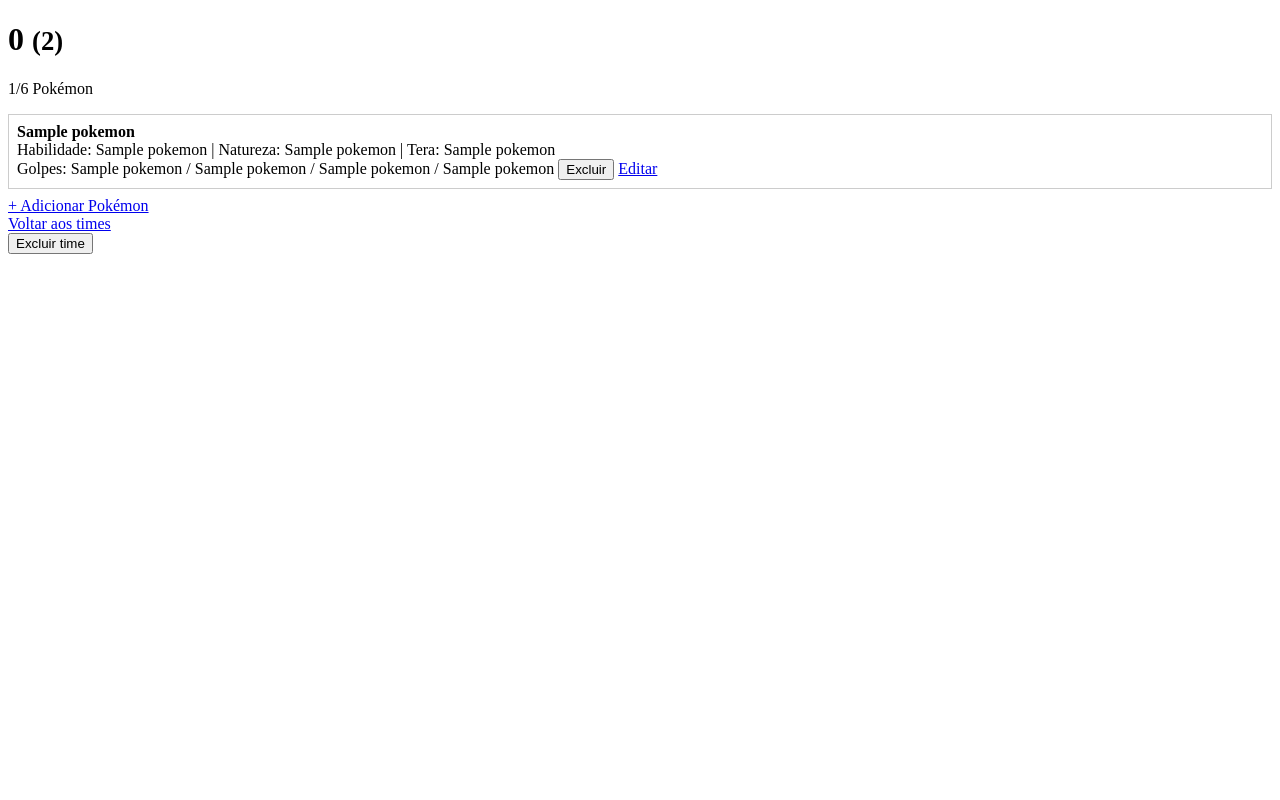
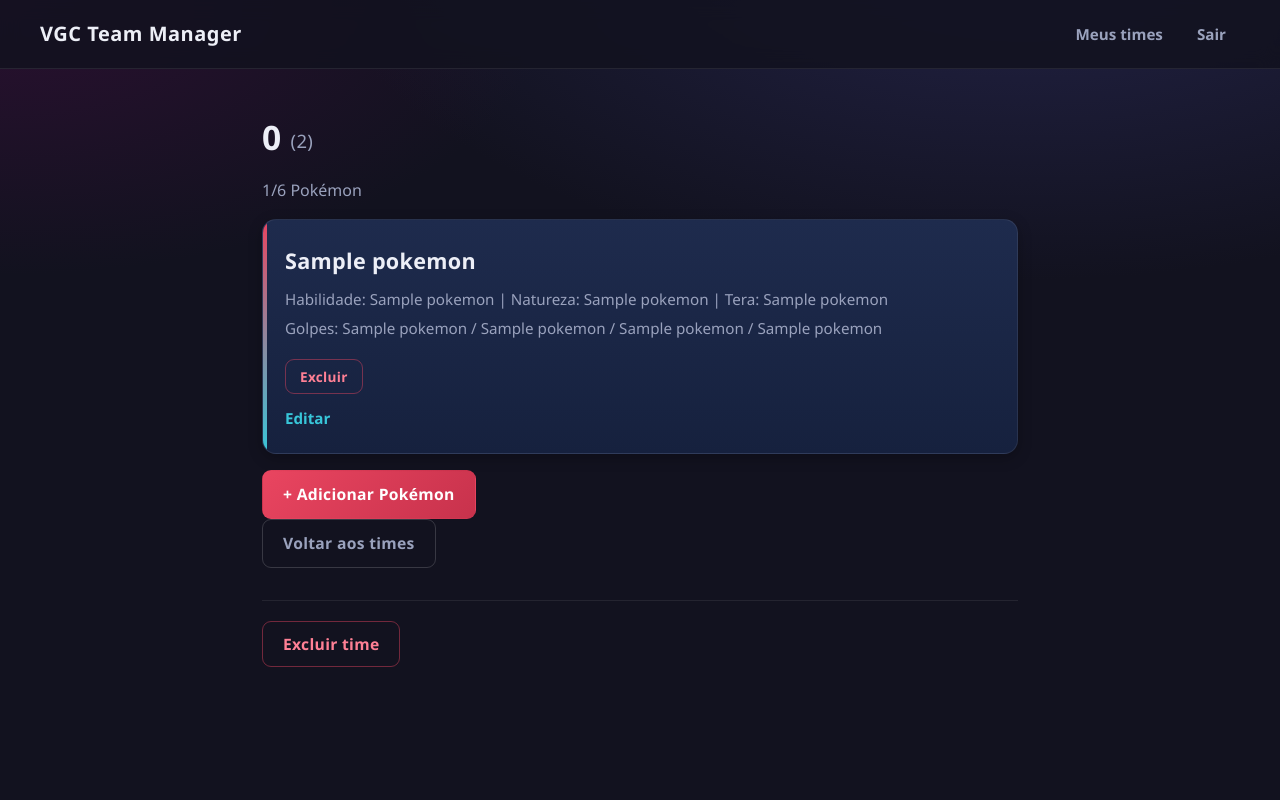
Before and after one commit to joaonetrebka/vgc-team-manager, a Flask app: template templates/time_detalhe.html in a window 1280 px wide. Run offline with Flask 3, Linux system fonts and the light colour scheme; the visitor is signed in with stand-in values (Sample User, id 1); the template is opened without the code that fills it: most values are stand-ins (such as "Sample title", 1, 10 or a date in 2020).

Commit message:
Melhora visual com CSS

```diff
--- a/app.py
+++ b/app.py
@@ -10,7 +10,9 @@
 
 @app.route("/")
 def home():
-    return "VGC Team Manager is running!"
+    if "id_usuario" in session:
+        return redirect("/times")
+    return redirect("/login")
 
 #ROTA CADASTRO
 @app.route("/cadastro", methods=["GET", "POST"])
--- a/static/css/style.css
+++ b/static/css/style.css
@@ -0,0 +1,490 @@
+/* ==========================================================================
+   VGC Team Manager — tema dark competitivo
+   CSS puro, sem frameworks. Organizado por: tokens, base, layout,
+   componentes (forms, botões, cards) e responsividade.
+   ========================================================================== */
+
+/* --------------------------------------------------------------------------
+   1. Tokens de design (variáveis)
+   -------------------------------------------------------------------------- */
+:root {
+  /* Fundos e superfícies */
+  --bg:           #12121f;
+  --bg-2:         #1a1a2e;
+  --surface:      #16213e;
+  --surface-2:    #1e2b4d;
+  --surface-3:    #24325a;
+
+  /* Acentos */
+  --accent:       #e94560;
+  --accent-hover: #ff5d78;
+  --accent-soft:  rgba(233, 69, 96, 0.14);
+  --cyan:         #38c6d9;   /* destaque secundário (tera, detalhes) */
+
+  /* Texto */
+  --text:         #edeff7;
+  --text-muted:   #9aa2bd;
+  --text-faint:   #6b7396;
+
+  /* Bordas e sombras */
+  --border:       rgba(255, 255, 255, 0.08);
+  --border-strong:rgba(255, 255, 255, 0.16);
+  --shadow:       0 10px 30px rgba(0, 0, 0, 0.35);
+  --shadow-sm:    0 4px 14px rgba(0, 0, 0, 0.25);
+
+  --radius:       14px;
+  --radius-sm:    9px;
+  --ring:         0 0 0 3px rgba(233, 69, 96, 0.35);
+}
+
+/* --------------------------------------------------------------------------
+   2. Reset e base
+   -------------------------------------------------------------------------- */
+*,
+*::before,
+*::after {
+  box-sizing: border-box;
+}
+
+html {
+  -webkit-text-size-adjust: 100%;
+}
+
+body {
+  margin: 0;
+  min-height: 100vh;
+  font-family: "Segoe UI", system-ui, -apple-system, Roboto, Helvetica, Arial,
+    sans-serif;
+  color: var(--text);
+  line-height: 1.6;
+  background: radial-gradient(1200px 600px at 80% -10%, #24244a 0%, transparent 60%),
+    radial-gradient(1000px 500px at 0% 0%, #2a1030 0%, transparent 55%),
+    var(--bg);
+  background-attachment: fixed;
+}
+
+a {
+  color: var(--accent-hover);
+  text-decoration: none;
+  transition: color 0.15s ease;
+}
+
+a:hover {
+  color: #ff9bab;
+}
+
+h1,
+h2,
+h3 {
+  line-height: 1.2;
+  letter-spacing: 0.3px;
+  margin: 0 0 0.6em;
+}
+
+h1 {
+  font-size: clamp(1.5rem, 1.1rem + 2vw, 2.1rem);
+  font-weight: 700;
+}
+
+h1 small {
+  font-size: 0.55em;
+  font-weight: 500;
+  color: var(--text-muted);
+  vertical-align: middle;
+}
+
+:focus-visible {
+  outline: 2px solid var(--accent-hover);
+  outline-offset: 2px;
+}
+
+/* --------------------------------------------------------------------------
+   3. Cabeçalho e navegação
+   -------------------------------------------------------------------------- */
+header {
+  position: sticky;
+  top: 0;
+  z-index: 10;
+  display: flex;
+  flex-wrap: wrap;
+  align-items: center;
+  justify-content: space-between;
+  gap: 12px 20px;
+  padding: 14px clamp(16px, 4vw, 40px);
+  background: rgba(18, 18, 31, 0.85);
+  backdrop-filter: blur(10px);
+  border-bottom: 1px solid var(--border);
+}
+
+.logo {
+  margin: 0;
+  font-size: 1.25rem;
+  font-weight: 800;
+  letter-spacing: 0.5px;
+  color: var(--text);
+  white-space: nowrap;
+}
+
+header nav {
+  display: flex;
+  gap: 6px;
+  flex-wrap: wrap;
+}
+
+header nav a {
+  position: relative;
+  padding: 8px 14px;
+  border-radius: var(--radius-sm);
+  color: var(--text-muted);
+  font-weight: 600;
+  font-size: 0.95rem;
+  transition: color 0.15s ease, background 0.15s ease;
+}
+
+header nav a:hover {
+  color: var(--text);
+  background: var(--surface-2);
+}
+
+/* --------------------------------------------------------------------------
+   4. Layout principal
+   -------------------------------------------------------------------------- */
+main {
+  width: 100%;
+  max-width: 820px;
+  margin: 0 auto;
+  padding: clamp(24px, 5vw, 48px) clamp(16px, 4vw, 32px) 64px;
+}
+
+main > p {
+  color: var(--text-muted);
+}
+
+/* Telas de autenticação (login e cadastro): conteúdo centralizado na página.
+   Escopo restrito pelo action do form para não afetar os demais formulários. */
+main:has(form[action="/login"]),
+main:has(form[action="/cadastro"]) {
+  display: flex;
+  flex-direction: column;
+  align-items: center;
+  justify-content: center;
+  min-height: calc(100vh - 150px);
+  text-align: center;
+}
+
+main:has(form[action="/login"]) .formulario,
+main:has(form[action="/cadastro"]) .formulario {
+  width: min(420px, 100%);
+  margin-bottom: 20px;
+}
+
+/* --------------------------------------------------------------------------
+   5. Formulários
+   -------------------------------------------------------------------------- */
+.formulario {
+  display: flex;
+  flex-direction: column;
+  gap: 14px;
+  max-width: 420px;
+  margin: 0 0 20px;
+  padding: 28px;
+  background: linear-gradient(180deg, var(--surface-2), var(--surface));
+  border: 1px solid var(--border);
+  border-radius: var(--radius);
+  box-shadow: var(--shadow);
+}
+
+/* Os templates usam <br> entre campos; escondemos para o gap do flex mandar */
+.formulario br {
+  display: none;
+}
+
+input,
+select {
+  width: 100%;
+  padding: 12px 14px;
+  font-size: 1rem;
+  font-family: inherit;
+  color: var(--text);
+  background: var(--bg-2);
+  border: 1px solid var(--border-strong);
+  border-radius: var(--radius-sm);
+  transition: border-color 0.15s ease, box-shadow 0.15s ease,
+    background 0.15s ease;
+}
+
+input::placeholder {
+  color: var(--text-faint);
+}
+
+input:focus,
+select:focus {
+  outline: none;
+  border-color: var(--accent);
+  background: #191a2e;
+  box-shadow: var(--ring);
+}
+
+select {
+  cursor: pointer;
+  appearance: none;
+  background-image: linear-gradient(45deg, transparent 50%, var(--text-muted) 50%),
+    linear-gradient(135deg, var(--text-muted) 50%, transparent 50%);
+  background-position: calc(100% - 20px) center, calc(100% - 15px) center;
+  background-size: 5px 5px, 5px 5px;
+  background-repeat: no-repeat;
+  padding-right: 40px;
+}
+
+select option {
+  background: var(--surface);
+  color: var(--text);
+}
+
+/* --------------------------------------------------------------------------
+   6. Botões e links de ação
+   -------------------------------------------------------------------------- */
+button,
+.btn {
+  display: inline-flex;
+  align-items: center;
+  justify-content: center;
+  gap: 8px;
+  padding: 11px 20px;
+  font-size: 0.98rem;
+  font-weight: 700;
+  font-family: inherit;
+  letter-spacing: 0.3px;
+  color: #fff;
+  background: linear-gradient(135deg, var(--accent), #c8324c);
+  border: 1px solid transparent;
+  border-radius: var(--radius-sm);
+  cursor: pointer;
+  text-decoration: none;
+  white-space: nowrap;
+  transition: transform 0.12s ease, box-shadow 0.15s ease, background 0.15s ease,
+    border-color 0.15s ease, color 0.15s ease;
+}
+
+button:hover,
+.btn:hover {
+  background: linear-gradient(135deg, var(--accent-hover), var(--accent));
+  color: #fff;
+  box-shadow: 0 8px 20px rgba(233, 69, 96, 0.35);
+  transform: translateY(-2px);
+}
+
+button:active,
+.btn:active {
+  transform: translateY(0);
+  box-shadow: none;
+}
+
+/* Variante secundária: contorno discreto (voltar, cancelar) */
+.btn-secundario {
+  background: transparent;
+  color: var(--text-muted);
+  border-color: var(--border-strong);
+}
+
+.btn-secundario:hover {
+  background: var(--surface-2);
+  color: var(--text);
+  border-color: var(--border-strong);
+  box-shadow: var(--shadow-sm);
+}
+
+/* Variante de perigo: ações destrutivas (excluir) */
+.btn-danger {
+  background: transparent;
+  color: #ff8095;
+  border-color: rgba(233, 69, 96, 0.45);
+}
+
+.btn-danger:hover {
+  background: var(--accent);
+  color: #fff;
+  border-color: var(--accent);
+  box-shadow: 0 8px 20px rgba(233, 69, 96, 0.3);
+}
+
+/* Link de ação enxuto dentro dos cards (ex.: Editar) */
+.btn-link {
+  font-weight: 600;
+  color: var(--cyan);
+}
+
+.btn-link:hover {
+  color: #7fe4f0;
+  text-decoration: underline;
+}
+
+/* Espaçamento entre botões/links de ação vizinhos */
+.btn + .btn,
+.btn + a,
+a + .btn {
+  margin-left: 8px;
+}
+
+/* --------------------------------------------------------------------------
+   7. Mensagens de feedback
+   -------------------------------------------------------------------------- */
+.mensagem:empty {
+  display: none;
+}
+
+.mensagem {
+  margin: 4px 0 16px;
+  padding: 12px 16px;
+  max-width: 420px;
+  color: #ffc2cd;
+  background: var(--accent-soft);
+  border: 1px solid rgba(233, 69, 96, 0.35);
+  border-left: 4px solid var(--accent);
+  border-radius: var(--radius-sm);
+  font-size: 0.95rem;
+}
+
+/* --------------------------------------------------------------------------
+   8. Lista de times
+   -------------------------------------------------------------------------- */
+main ul {
+  list-style: none;
+  margin: 0 0 24px;
+  padding: 0;
+  display: grid;
+  gap: 12px;
+}
+
+main ul li {
+  /* padding no <li> para o nome e o "— formato" ficarem na mesma linha */
+  padding: 15px 18px;
+  background: var(--surface);
+  border: 1px solid var(--border);
+  border-left: 3px solid var(--accent);
+  border-radius: var(--radius-sm);
+  box-shadow: var(--shadow-sm);
+  color: var(--text-muted);
+  font-size: 0.95rem;
+  transition: transform 0.12s ease, border-color 0.15s ease,
+    background 0.15s ease;
+}
+
+main ul li:hover {
+  transform: translateX(4px);
+  background: var(--surface-2);
+  border-left-color: var(--accent-hover);
+}
+
+main ul li a {
+  color: var(--text);
+  font-weight: 700;
+  font-size: 1.05rem;
+  margin-right: 4px;
+}
+
+main ul li a:hover {
+  color: var(--accent-hover);
+}
+
+/* --------------------------------------------------------------------------
+   9. Cards de Pokémon (time_detalhe) — elemento principal
+   -------------------------------------------------------------------------- */
+.pokemon-card {
+  position: relative;
+  margin: 0 0 16px;
+  padding: 20px 22px;
+  background: linear-gradient(180deg, var(--surface-2), var(--surface));
+  border: 1px solid var(--border);
+  border-radius: var(--radius);
+  box-shadow: var(--shadow-sm);
+  overflow: hidden;
+  transition: transform 0.14s ease, box-shadow 0.2s ease, border-color 0.15s ease;
+}
+
+/* Faixa de acento à esquerda */
+.pokemon-card::before {
+  content: "";
+  position: absolute;
+  inset: 0 auto 0 0;
+  width: 4px;
+  background: linear-gradient(180deg, var(--accent), var(--cyan));
+}
+
+.pokemon-card:hover {
+  transform: translateY(-3px);
+  border-color: var(--border-strong);
+  box-shadow: var(--shadow);
+}
+
+/* Espécie em destaque */
+.pokemon-card strong {
+  display: inline-block;
+  font-size: 1.35rem;
+  font-weight: 800;
+  letter-spacing: 0.3px;
+  color: var(--text);
+  margin-bottom: 4px;
+}
+
+/* Texto de detalhes (habilidade, natureza, tera, golpes) */
+.pokemon-card {
+  color: var(--text-muted);
+  font-size: 0.95rem;
+  line-height: 1.9;
+}
+
+/* Ações do card (excluir/editar): descem para a própria linha, abaixo dos golpes.
+   O <form> vira bloco para quebrar a linha do texto; o link "Editar" fica logo
+   abaixo, ambos alinhados à esquerda do card. */
+.pokemon-card form {
+  display: block;
+  margin: 16px 0 0;
+}
+
+.pokemon-card .btn-danger {
+  padding: 7px 14px;
+  font-size: 0.85rem;
+}
+
+.pokemon-card .btn-link {
+  display: inline-block;
+  margin-top: 10px;
+}
+
+/* Ação destrutiva do time inteiro, separada do restante */
+.form-excluir-time {
+  margin-top: 32px;
+  padding-top: 20px;
+  border-top: 1px solid var(--border);
+}
+
+/* --------------------------------------------------------------------------
+   10. Responsividade
+   -------------------------------------------------------------------------- */
+@media (max-width: 560px) {
+  header {
+    justify-content: center;
+    text-align: center;
+  }
+
+  .formulario {
+    max-width: 100%;
+    padding: 22px;
+  }
+
+  .mensagem {
+    max-width: 100%;
+  }
+
+  .pokemon-card {
+    padding: 18px;
+  }
+}
+
+@media (prefers-reduced-motion: reduce) {
+  * {
+    transition: none !important;
+    scroll-behavior: auto !important;
+  }
+}
--- a/templates/base.html
+++ b/templates/base.html
@@ -0,0 +1,27 @@
+<!DOCTYPE html>
+<html lang="pt-BR">
+<head>
+    <meta charset="UTF-8">
+    <meta name="viewport" content="width=device-width, initial-scale=1.0">
+    <title>{% block titulo %}VGC Team Manager{% endblock %}</title>
+    <link rel="stylesheet" href="{{ url_for('static', filename='css/style.css') }}">
+</head>
+<body>
+    <header>
+        <h2 class="logo"> VGC Team Manager</h2>
+        <nav>
+            {% if session.get("id_usuario") %}
+                <a href="/times">Meus times</a>
+                <a href="/logout">Sair</a>
+            {% else %}
+                <a href="/login">Entrar</a>
+                <a href="/cadastro">Cadastrar</a>
+            {% endif %}
+        </nav>
+    </header>
+
+    <main>
+        {% block conteudo %}{% endblock %}
+    </main>
+</body>
+</html>
--- a/templates/time_detalhe.html
+++ b/templates/time_detalhe.html
@@ -1,15 +1,13 @@
-<!doctype html>
-<html lang="pt-BR">
-  <head>
-    <meta charset="UTF-8" />
-    <title>{{ time[1] }} - VGC Team Manager</title>
-  </head>
-  <body>
+{% extends "base.html" %}
+
+{% block titulo %}Título da Página{% endblock %}
+
+{% block conteudo %}
     <h1>{{ time[1] }} <small>({{ time[2] }})</small></h1>
     <p>{{ pokemons|length }}/6 Pokémon</p>
 
     {% if pokemons %} {% for p in pokemons %}
-    <div style="border: 1px solid #ccc; padding: 8px; margin: 8px 0">
+    <div class="pokemon-card">
       <strong>{{ p[1] }}</strong>
       {% if p[2] %} @ {{ p[2] }}{% endif %}<br />
       Habilidade: {{ p[3] }} | Natureza: {{ p[4] }} | Tera: {{ p[5] }}<br />
@@ -17,22 +15,20 @@
       <form
         method="POST"
         action="/pokemon/{{ p[0] }}/excluir"
-        style="display: inline"
         onsubmit="return confirm('Excluir {{ p[1] }} do time?');"
       >
-        <button type="submit">Excluir</button>
+        <button type="submit" class="btn-danger">Excluir</button>
       </form>
-      <a href="/pokemon/{{ p[0] }}/editar">Editar</a>
+      <a href="/pokemon/{{ p[0] }}/editar" class="btn-link">Editar</a>
     </div>
     {% endfor %} {% else %}
     <p>Nenhum Pokémon ainda.</p>
     {% endif %} {% if pokemons|length < 6 %}
-    <a href="/times/{{ time[0] }}/pokemon/novo">+ Adicionar Pokémon</a><br />
+    <a href="/times/{{ time[0] }}/pokemon/novo" class="btn">+ Adicionar Pokémon</a><br />
     {% endif %}
-    <a href="/times">Voltar aos times</a>
-    <form method="POST" action="/times/{{ time[0] }}/excluir"
+    <a href="/times" class="btn btn-secundario">Voltar aos times</a>
+    <form method="POST" action="/times/{{ time[0] }}/excluir" class="form-excluir-time"
     onsubmit="return confirm('Excluir o time {{ time[1] }} inteiro?');">
-    <button type="submit">Excluir time</button>
+    <button type="submit" class="btn-danger">Excluir time</button>
     </form>
-  </body>
-</html>
+{% endblock %}
```
Also changed, not shown: templates/cadastro.html (+8 -11 lines), templates/editar_pokemon.html (+9 -12 lines), templates/login.html (+11 -13 lines), templates/novo_pokemon.html (+9 -12 lines), templates/novo_time.html (+8 -11 lines), templates/times.html (+8 -11 lines).
